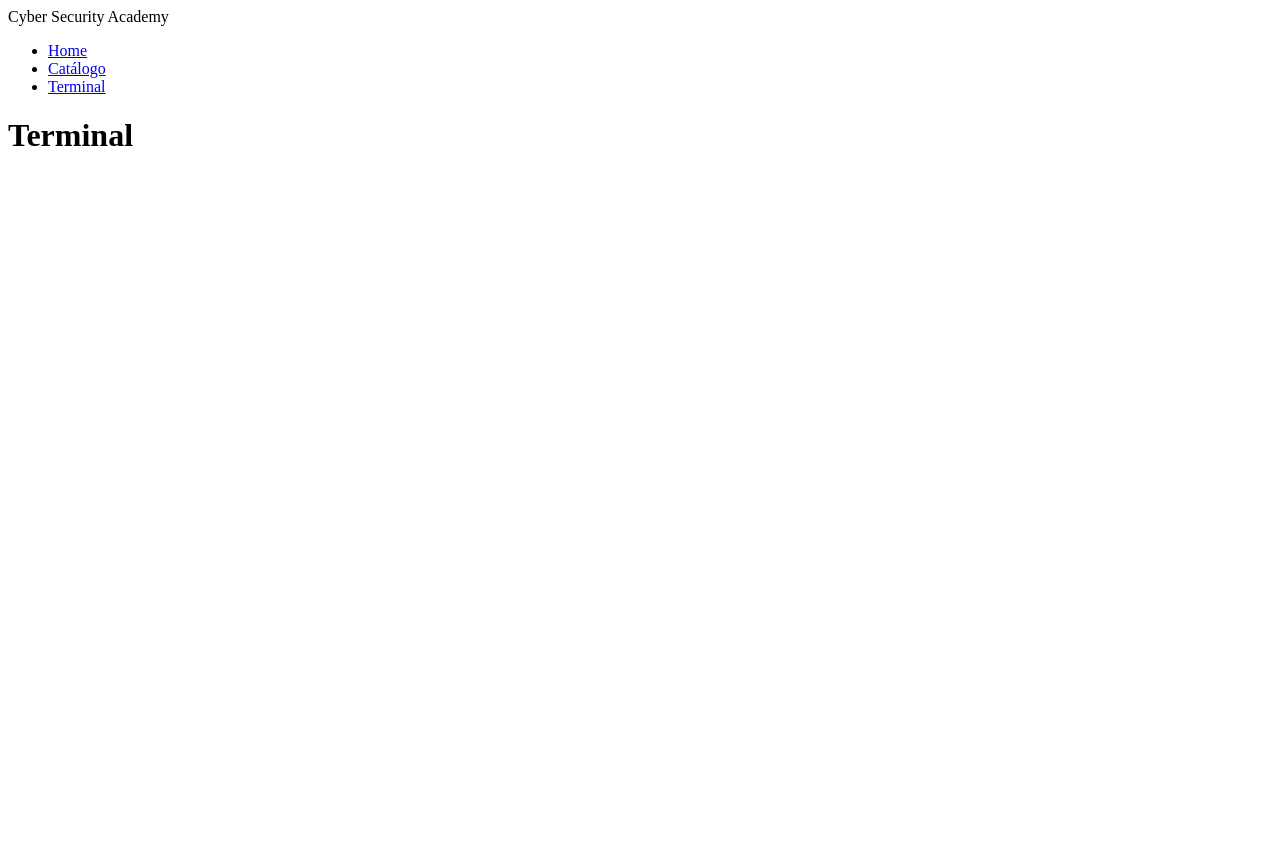
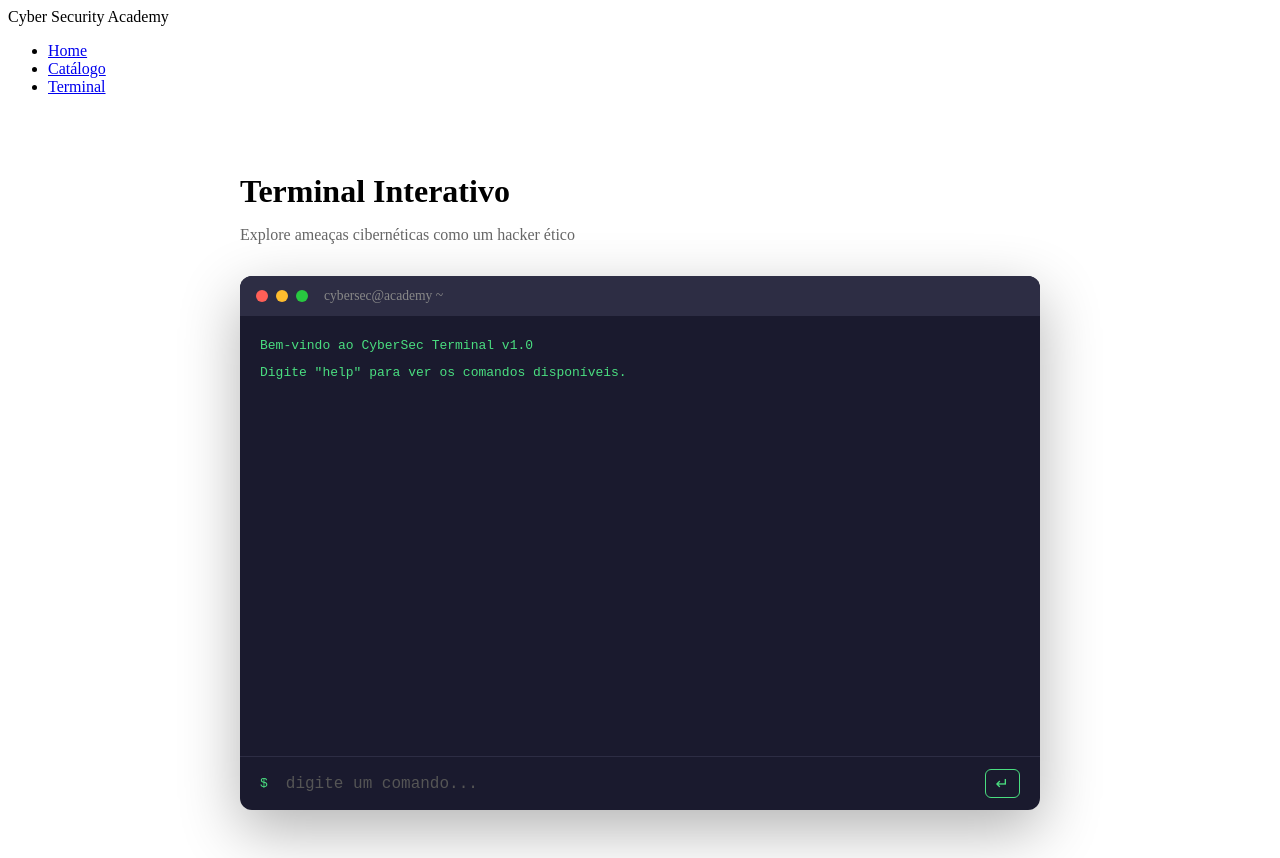
Before and after one commit to allysonramos-blibp/cybersec-academy, a React (Vite) app: page /terminal in a window 1280 px wide. Before the commit the page ends 800 px from the top, so only its background shows below. Built offline with nearby package versions, Linux system fonts and the light colour scheme.

Commit message:
feat: componente criativo - terminal interativo

```diff
--- /dev/null
+++ b/src/data/commands.js
@@ -0,0 +1,31 @@
+
+const commands = {
+  help: {
+    description: "Lista todos os comandos disponíveis",
+    response: `Comandos disponíveis:
+  help          → mostra esta mensagem
+  attacks       → lista todos os ataques cadastrados
+  scan [nome]   → exibe detalhes de um ataque
+  clear         → limpa o terminal
+  about         → sobre o CyberSec Academy`
+  },
+  attacks: {
+    description: "Lista todos os ataques",
+    response: `Ataques cadastrados:
+  → phishing
+  → ransomware
+  → ddos
+  → sqlinjection
+  → mitm
+  → engenharia-social`
+  },
+  about: {
+    description: "Sobre o projeto",
+    response: `CyberSec Academy v1.0
+  Plataforma educacional sobre cibersegurança.
+  Desenvolvido com React + Vite.
+  Digite 'help' para ver os comandos.`
+  }
+}
+
+export default commands
--- a/src/pages/Details/Details.jsx
+++ b/src/pages/Details/Details.jsx
@@ -14,7 +14,7 @@ function Details() {
   if (!attack) {
     return (
       <div className={styles.notFound}>
-        <h2>⚠️ Ataque não encontrado</h2>
+        <h2>Ataque não encontrado</h2>
         <button onClick={() => navigate('/catalogo')}>
           Voltar ao catálogo
         </button>
--- a/src/pages/Terminal/Terminal.jsx
+++ b/src/pages/Terminal/Terminal.jsx
@@ -1,8 +1,134 @@
+import { useState, useRef, useEffect } from 'react'
+import attacks from '../../data/attacks.js'
+import commands from '../../data/commands.js'
+import styles from './Terminal.module.css'
+
 function Terminal() {
+  const [input, setInput] = useState('')
+  const [history, setHistory] = useState([
+    { type: 'system', text: 'Bem-vindo ao CyberSec Terminal v1.0' },
+    { type: 'system', text: 'Digite "help" para ver os comandos disponíveis.' }
+  ])
+  const [isLoading, setIsLoading] = useState(false)
+  const bottomRef = useRef(null)
+
+
+  useEffect(() => {
+    bottomRef.current?.scrollIntoView({ behavior: 'smooth' })
+  }, [history])
+
+  function processCommand(cmd) {
+    const trimmed = cmd.trim().toLowerCase()
+    const parts = trimmed.split(' ')
+    const main = parts[0]
+    const arg = parts[1]
+
+
+    if (main === 'clear') {
+      setHistory([])
+      return
+    }
+
+
+    if (main === 'scan') {
+      if (!arg) {
+        return 'Uso correto: scan [nome-do-ataque]. Ex: scan phishing'
+      }
+      const attack = attacks.find(a => a.id === arg)
+      if (!attack) {
+        return `Ataque "${arg}" não encontrado. Digite "attacks" para ver a lista.`
+      }
+      return `${attack.icon} ${attack.name}
+  Categoria : ${attack.category}
+  Dificuldade: ${attack.difficulty}
+  Descrição : ${attack.description}
+  Proteção  : ${attack.howToProtect}`
+    }
+
+
+    if (commands[main]) {
+      return commands[main].response
+    }
+
+    return `Comando "${trimmed}" não reconhecido. Digite "help" para ajuda.`
+  }
+
+  function handleSubmit(e) {
+    e.preventDefault()
+    if (!input.trim() || isLoading) return
+
+    const userInput = input
+    setInput('')
+
+
+    setHistory(prev => [...prev, { type: 'input', text: userInput }])
+
+
+    if (userInput.trim().toLowerCase() === 'clear') {
+      setHistory([])
+      return
+    }
+
+
+    setIsLoading(true)
+    setTimeout(() => {
+      const response = processCommand(userInput)
+      setHistory(prev => [...prev, { type: 'output', text: response }])
+      setIsLoading(false)
+    }, 500)
+  }
+
   return (
-    <div>
-      <h1>Terminal</h1>
-    </div>
+    <main className={styles.page}>
+      <h1 className={styles.title}>Terminal Interativo</h1>
+      <p className={styles.subtitle}>Explore ameaças cibernéticas como um hacker ético</p>
+
+      <div className={styles.terminal}>
+        <div className={styles.titleBar}>
+          <span className={styles.dot} style={{ background: '#ff5f57' }} />
+          <span className={styles.dot} style={{ background: '#febc2e' }} />
+          <span className={styles.dot} style={{ background: '#28c840' }} />
+          <span className={styles.terminalTitle}>cybersec@academy ~ </span>
+        </div>
+
+        <div className={styles.output}>
+          {history.map((line, index) => (
+            <div key={index} className={styles[line.type]}>
+              {line.type === 'input' && (
+                <span className={styles.prompt}>$ </span>
+              )}
+              <pre>{line.text}</pre>
+            </div>
+          ))}
+
+
+          {isLoading && (
+            <div className={styles.system}>
+              <pre>processando...</pre>
+            </div>
+          )}
+
+          <div ref={bottomRef} />
+        </div>
+
+        <form className={styles.inputArea} onSubmit={handleSubmit}>
+          <span className={styles.prompt}>$</span>
+          <input
+            className={styles.input}
+            type="text"
+            value={input}
+            onChange={e => setInput(e.target.value)}
+            placeholder="digite um comando..."
+            autoFocus
+            disabled={isLoading}
+          />
+          <button className={styles.sendBtn} type="submit" disabled={isLoading}>
+            ↵
+          </button>
+        </form>
+      </div>
+    </main>
   )
 }
+
 export default Terminal
--- /dev/null
+++ b/src/pages/Terminal/Terminal.module.css
@@ -0,0 +1,116 @@
+.page {
+  max-width: 800px;
+  margin: 0 auto;
+  padding: 40px 20px;
+}
+
+.title {
+  margin-bottom: 4px;
+}
+
+.subtitle {
+  color: #666;
+  margin-bottom: 32px;
+}
+
+.terminal {
+  background: #1a1a2e;
+  border-radius: 12px;
+  overflow: hidden;
+  box-shadow: 0 20px 60px rgba(0,0,0,0.3);
+}
+
+.titleBar {
+  background: #2d2d44;
+  padding: 12px 16px;
+  display: flex;
+  align-items: center;
+  gap: 8px;
+}
+
+.dot {
+  width: 12px;
+  height: 12px;
+  border-radius: 50%;
+  display: inline-block;
+}
+
+.terminalTitle {
+  color: #888;
+  font-size: 0.85rem;
+  margin-left: 8px;
+}
+
+.output {
+  padding: 20px;
+  min-height: 400px;
+  max-height: 400px;
+  overflow-y: auto;
+  font-family: monospace;
+}
+
+.system pre {
+  color: #888;
+  margin: 4px 0;
+}
+
+.input pre {
+  color: #fff;
+  margin: 8px 0 2px 0;
+  display: inline;
+}
+
+.output pre {
+  color: #4ade80;
+  margin: 2px 0 12px 0;
+  white-space: pre-wrap;
+}
+
+.prompt {
+  color: #4ade80;
+  margin-right: 8px;
+  font-family: monospace;
+}
+
+.inputArea {
+  display: flex;
+  align-items: center;
+  padding: 12px 20px;
+  border-top: 1px solid #2d2d44;
+  gap: 8px;
+}
+
+.input {
+  flex: 1;
+  background: transparent;
+  border: none;
+  outline: none;
+  color: #fff;
+  font-family: monospace;
+  font-size: 1rem;
+}
+
+.input::placeholder {
+  color: #555;
+}
+
+.sendBtn {
+  background: none;
+  border: 1px solid #4ade80;
+  color: #4ade80;
+  border-radius: 6px;
+  padding: 4px 10px;
+  cursor: pointer;
+  font-size: 1rem;
+  transition: all 0.2s;
+}
+
+.sendBtn:hover {
+  background: #4ade80;
+  color: #1a1a2e;
+}
+
+.sendBtn:disabled {
+  opacity: 0.4;
+  cursor: not-allowed;
+}
```
